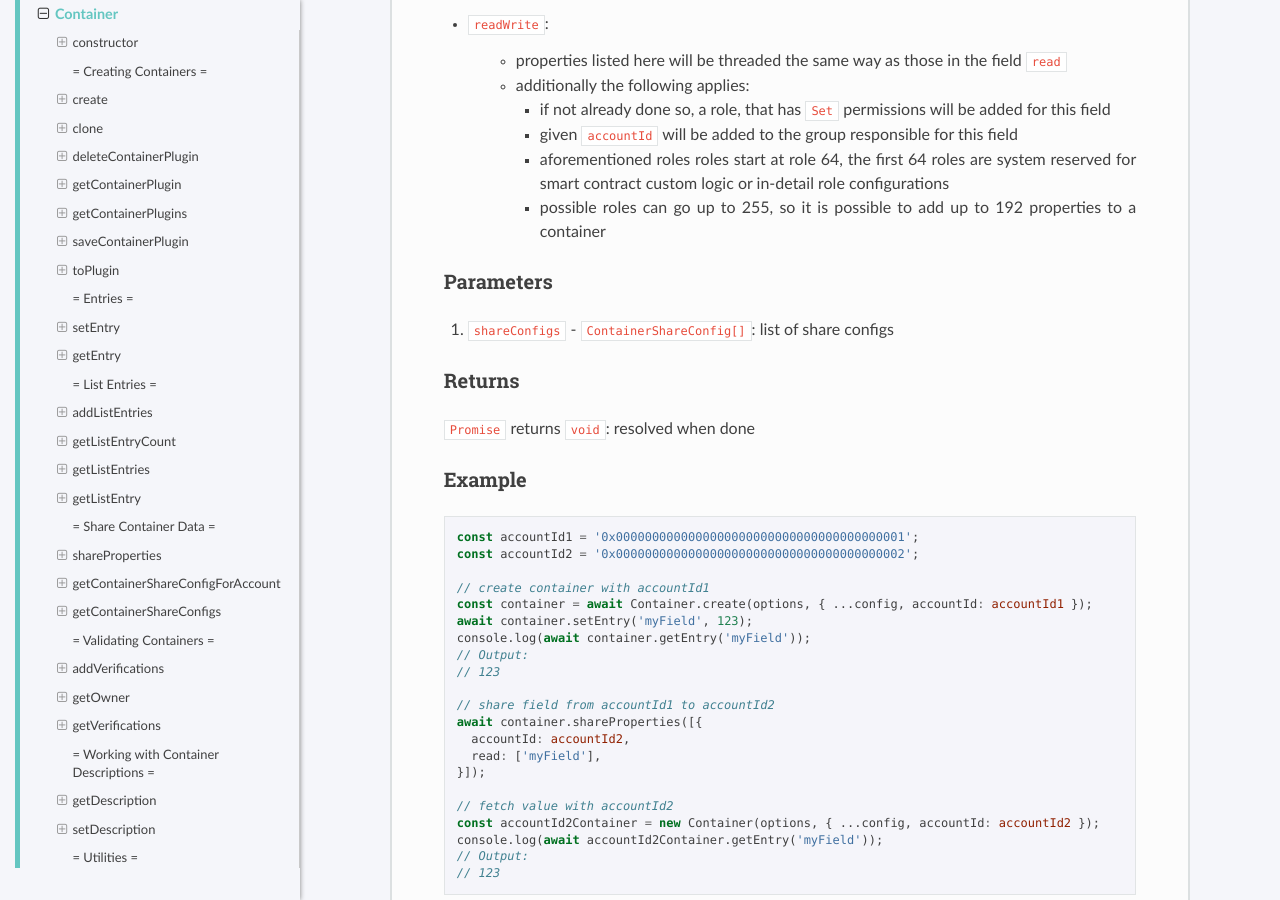
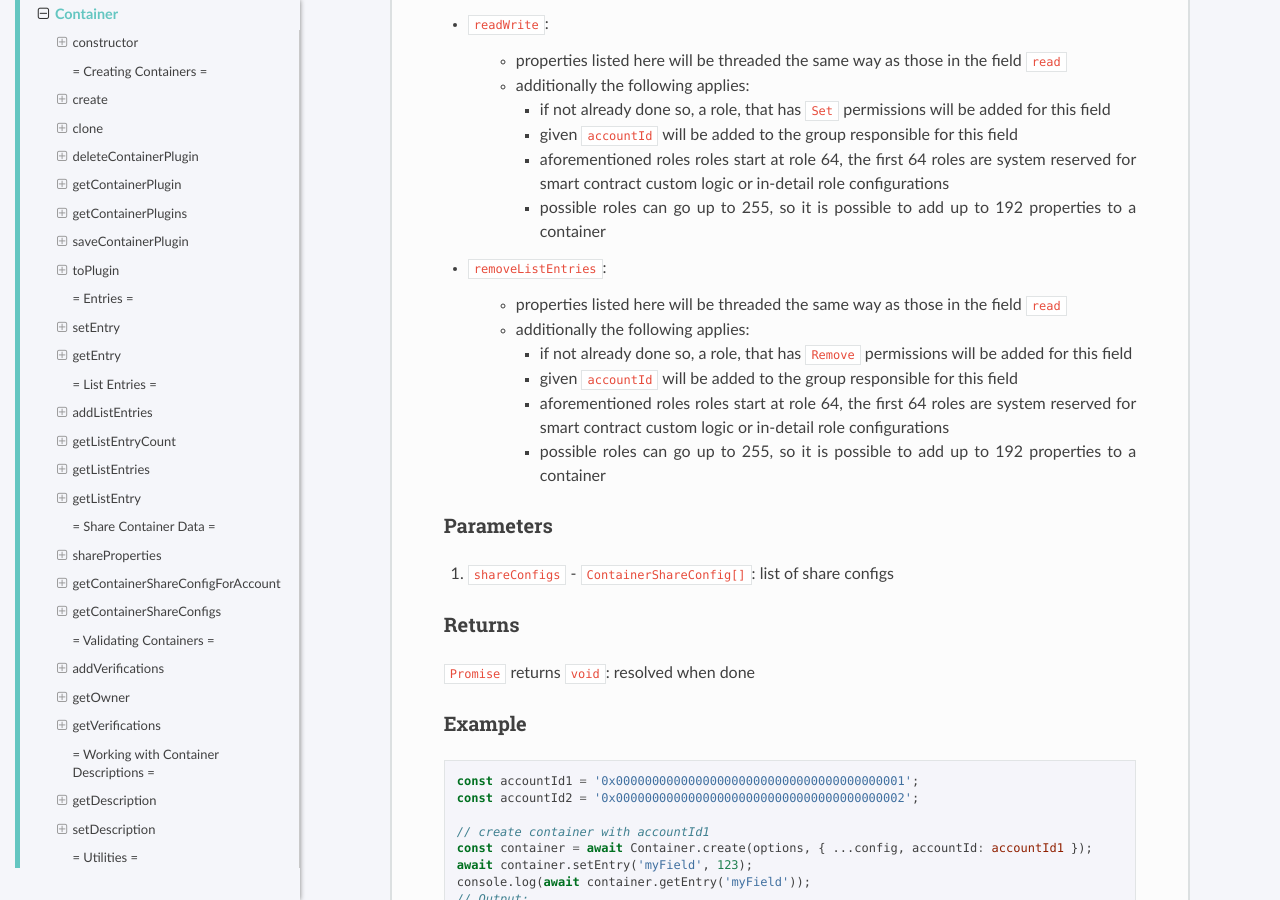
Before and after one commit to evannetwork/api-blockchain-core, a Sphinx documentation site: the page built from docs/contracts/container.rst, in a window 1280 px wide and 900 px high, scrolled down 13798 px. Built offline with Sphinx 7.4.7 and the Read the Docs theme 2.0.0, drawn with Linux system fonts in a browser that asks for light colours; pages that are not in the unit, such as notebooks, are missing from menus.

Commit message:
update documentation
- [CORE-528]

```diff
--- a/docs/contracts/container.rst
+++ b/docs/contracts/container.rst
@@ -805,6 +805,16 @@ Share configurations are given per user, that receives gets data shared with. Th
       - aforementioned roles roles start at role 64, the first 64 roles are system reserved for smart contract custom logic or in-detail role configurations
       - possible roles can go up to 255, so it is possible to add up to 192 properties to a container
 
+- ``removeListEntries``:
+
+    - properties listed here will be threaded the same way as those in the field ``read``
+    - additionally the following applies:
+
+      - if not already done so, a role, that has ``Remove`` permissions will be added for this field
+      - given ``accountId`` will be added to the group responsible for this field
+      - aforementioned roles roles start at role 64, the first 64 roles are system reserved for smart contract custom logic or in-detail role configurations
+      - possible roles can go up to 255, so it is possible to add up to 192 properties to a container
+
 ----------
 Parameters
 ----------
```
Also changed, not shown: 1 other file.
